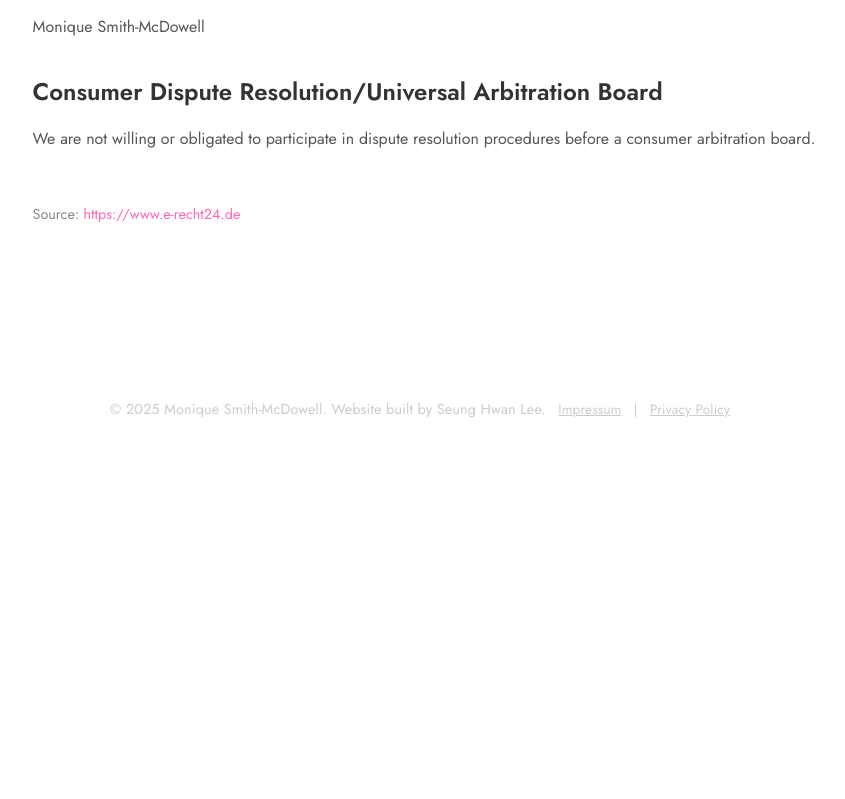
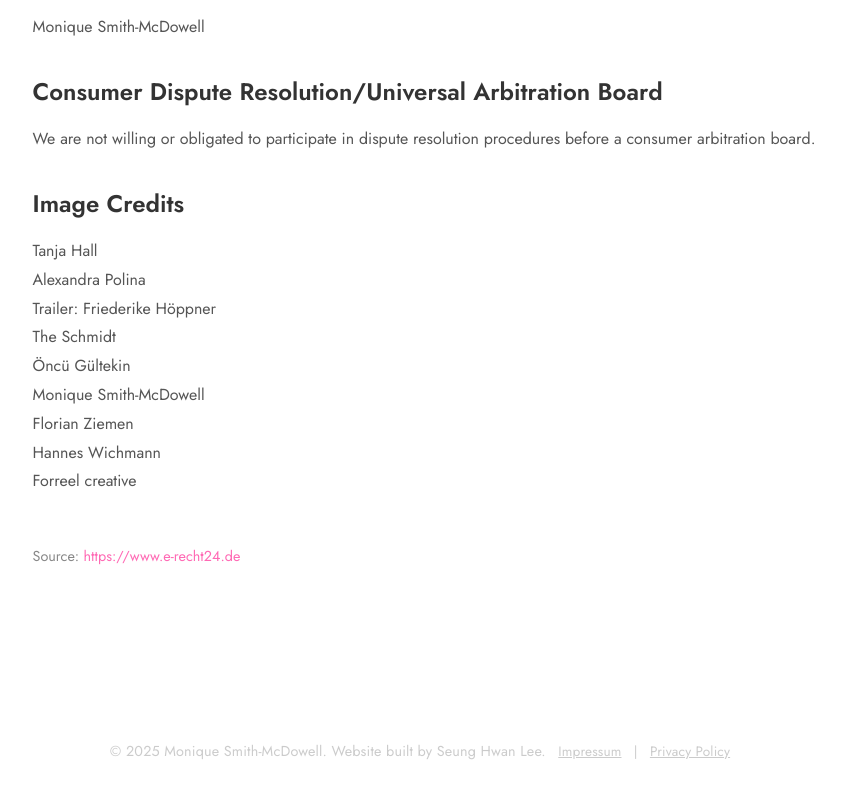
Before and after one commit to seungdance/Seung_Reference_2, a plain HTML site: page impressum.html in a window 1280 px wide. Shown: the part 947-1746 px from the top of the page, without its empty margins (216-1061 px from the left). Before the commit the page ends 1414 px from the top, so only its background shows below. Drawn offline with Linux system fonts and the light colour scheme; a web font is replaced by a local one.

Commit message:
Update impressum.html

```diff
--- a/impressum.html
+++ b/impressum.html
@@ -118,6 +118,27 @@
         <h2>Verbraucherstreitbeilegung/Universalschlichtungsstelle</h2>
         <p>Wir sind nicht bereit oder verpflichtet, an Streitbeilegungsverfahren vor einer Verbraucherschlichtungsstelle teilzunehmen.</p>
 
+        <h2>Bildnachweise</h2>
+        <p>
+          Tanja Hall
+          <br />
+          Alexandra Polina
+          <br />
+          Trailer: Friederike Höppner
+          <br />
+          The Schmidt
+          <br />
+          Öncü Gültekin
+          <br />
+          Monique Smith-McDowell
+          <br />
+          Florian Ziemen
+          <br />
+          Hannes Wichmann
+          <br />
+          Forreel creative
+        </p>
+
         <p style="margin-top: 3rem; font-size: 0.9rem; color: #888">
           Quelle:
           <a href="https://www.e-recht24.de" target="_blank" rel="noopener">https://www.e-recht24.de</a>
@@ -164,6 +185,27 @@
         <h2>Consumer Dispute Resolution/Universal Arbitration Board</h2>
         <p>We are not willing or obligated to participate in dispute resolution procedures before a consumer arbitration board.</p>
 
+        <h2>Image Credits</h2>
+        <p>
+          Tanja Hall
+          <br />
+          Alexandra Polina
+          <br />
+          Trailer: Friederike Höppner
+          <br />
+          The Schmidt
+          <br />
+          Öncü Gültekin
+          <br />
+          Monique Smith-McDowell
+          <br />
+          Florian Ziemen
+          <br />
+          Hannes Wichmann
+          <br />
+          Forreel creative
+        </p>
+
         <p style="margin-top: 3rem; font-size: 0.9rem; color: #888">
           Source:
           <a href="https://www.e-recht24.de" target="_blank" rel="noopener">https://www.e-recht24.de</a>
```
